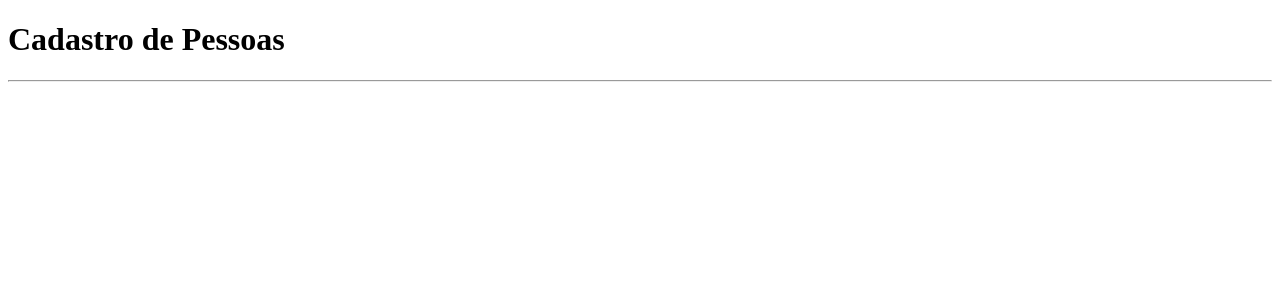
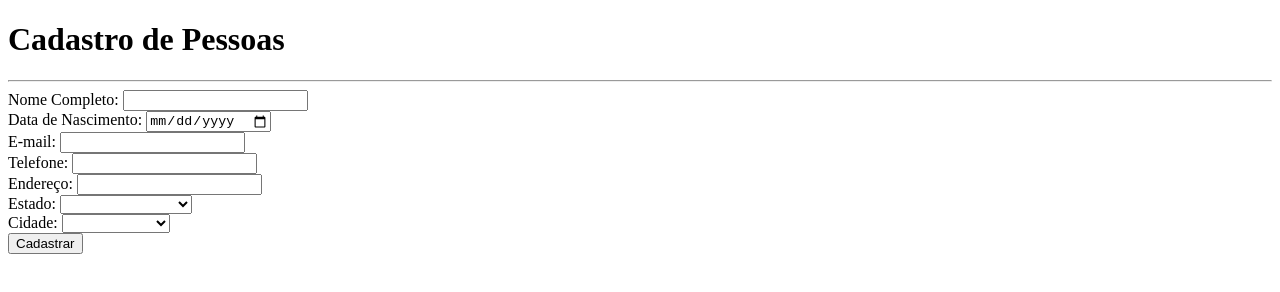
Before and after one commit to dorffCaq/formul-rios, a plain HTML site: page cad-pessoa.html in a window 1280 px wide. Drawn offline with Linux system fonts and the light colour scheme.

Commit message:
atualização

```diff
--- a/cad-pessoa.html
+++ b/cad-pessoa.html
@@ -9,8 +9,59 @@
 <body>
     <h1>Cadastro de Pessoas</h1>
     <hr>
-    <form action="">
+    <form id="cadastroForm" method="POST" action="cadastro.php">
+        <div class="form-group">
+          <label for="nomeCompleto">Nome Completo:</label>
+          <input type="text" id="nomeCompleto" name="nomeCompleto" required>
+        </div>
 
-    </form>
+        <div class="form-group">
+          <label for="dataNascimento">Data de Nascimento:</label>
+          <input type="date" id="dataNascimento" name="dataNascimento" required>
+        </div>
+
+        <div class="form-group">
+          <label for="email">E-mail:</label>
+          <input type="email" id="email" name="email" required>
+        </div>
+
+        <div class="form-group">
+          <label for="telefone">Telefone:</label>
+          <input type="tel" id="telefone" name="telefone" required>
+        </div>
+
+        <div class="form-group">
+          <label for="endereco">Endereço:</label>
+          <input type="text" id="endereco" name="endereco" required>
+        </div>
+
+        <div class="form-group">
+          <label for="estado">Estado:</label>
+          <select name="" id="">
+            <option value=""></option>
+            <option value="">Rio Grande do Sul</option>
+            <option value="">Santa Catarina</option>
+            <option value="">Paraná</option>
+            <option value="">São Paulo</option>
+            <option value="">Mato Grosso</option>
+            <option value="">Rio de Janeiro</option>
+          </select>
+        </div>
+
+        <div class="form-group">
+          <label for="cidade">Cidade:</label>
+          <select name="" id="">
+            <option value=""></option>
+            <option value="">Porto Alegre</option>
+            <option value="">Florianópolis</option>
+            <option value="">Curitiba</option>
+            <option value="">São Paulo</option>
+            <option value="">Cuiabá</option>
+            <option value="">Rio de Janeiro</option>
+          </select>
+        </div>
+
+          <button type="submit">Cadastrar</button>
+        </form>
 </body>
 </html>
--- a/style.css
+++ b/style.css
@@ -0,0 +1 @@
+/* ONDE VOU FAZER MEU ESTILO DE CADASTRO*\
```
Also changed, not shown: index.html (+1 -1 lines).
